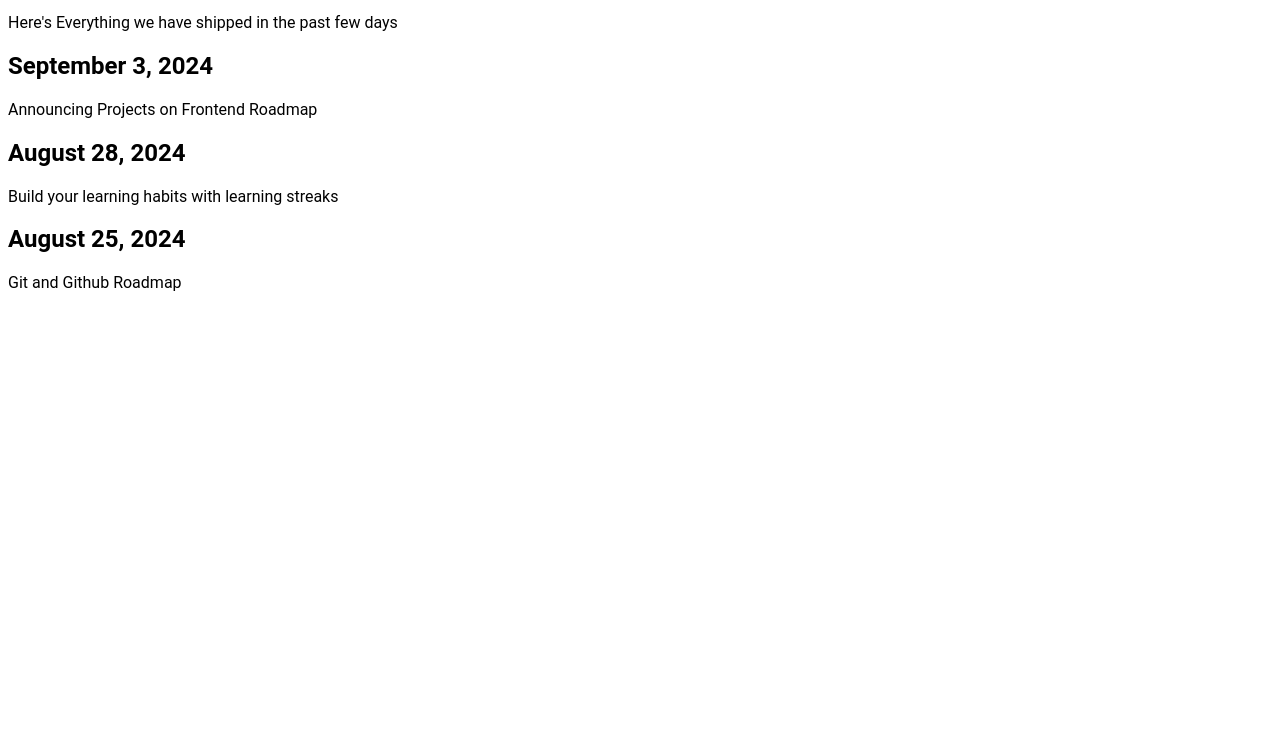
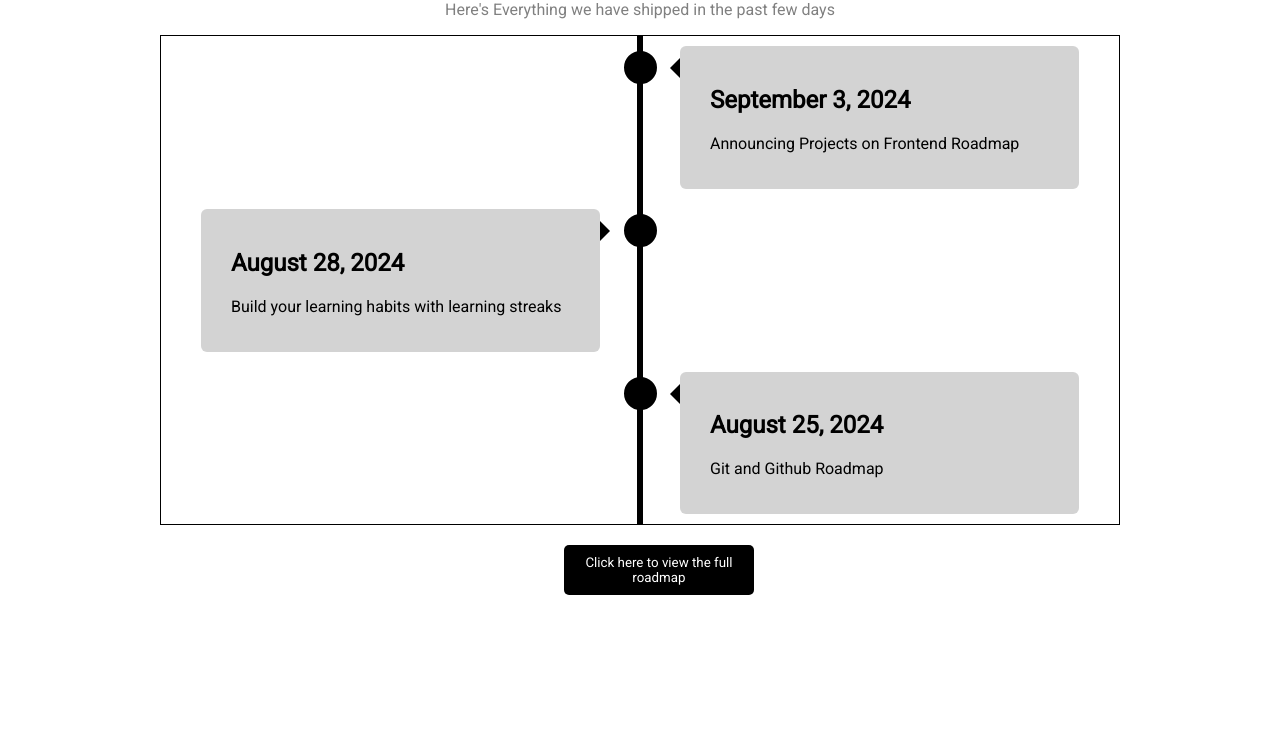
Before and after one commit to theaman786/front-end-roadmap, a plain HTML site: page project-4-changelog-component/index.html in a window 1280 px wide. Shown: the part 68-800 px from the top of the page. Drawn offline with Linux system fonts and the light colour scheme.

Commit message:
timeline created, in the future add scrollable timeline and make button work

```diff
--- a/project-4-changelog-component/index.html
+++ b/project-4-changelog-component/index.html
@@ -2,6 +2,7 @@
 <html>
     <head>
         <!-- Meta Data -->
+        <link rel="stylesheet" href="https://fonts.googleapis.com/css?family=Roboto">
         <!-- CSS link-->
         <link rel="stylesheet" href="styles.css">
         <!-- Name that appears in search engine -->
@@ -32,8 +33,11 @@
     </head>
 
     <body>
-        <h1>Changelog</h1>
-        <p>Here's Everything we have shipped in the past few days</p>
+        <section class = "hero">
+            <h1>Changelog</h1>
+            <p>Here's Everything we have shipped in the past few days</p>
+        </section>
+
 
         <div class = "timeline">
             <div class = "container right">
@@ -55,5 +59,8 @@
                 </div>
             </div>
         </div>
+
+        <button>Click here to view the full roadmap</button>
+
     </body>
 </html>
--- a/project-4-changelog-component/styles.css
+++ b/project-4-changelog-component/styles.css
@@ -1,4 +1,139 @@
 * {
     font-family: 'Roboto', sans-serif;
     box-sizing: border-box;
+
 }
+
+
+.hero {
+    text-align: center;
+    margin-top: 20px;
+}
+
+.hero p {
+    color: gray;
+}
+
+.timeline {
+    position: relative;
+    max-width: 960px;
+    margin: 0 auto;
+    border: 1px solid black;
+}
+
+.timeline::after {
+    content: '';
+    position: absolute;
+    width: 6px;
+    background-color: black;
+    top: 0;
+    bottom: 0;
+    left: 50%;
+    margin-left: -3px;
+}
+
+.container {
+    padding: 10px 40px;
+    position: relative;
+    background-color: inherit;
+    width: 50%;
+}
+
+.container::after {
+    content: '';
+    position: absolute;
+    width: 25px;
+    height: 25px;
+    right: -17px;
+    background-color: black;
+    border: 4px solid ;
+    top: 15px;
+    border-radius: 50%;
+    z-index: 1;
+}
+
+.left {
+    left: 0;
+}
+
+.right {
+    left: 50%;
+}
+
+.left::before {
+    content: " ";
+    height: 0;
+    position: absolute;
+    top: 22px;
+    width: 0;
+    z-index: 1;
+    right: 30px;
+    border: medium solid black;
+    border-width: 10px 0 10px 10px;
+    border-color: transparent transparent transparent black;
+}
+
+.right::before {
+    content: " ";
+    height: 0;
+    position: absolute;
+    top: 22px;
+    width: 0;
+    z-index: 1;
+    left: 30px;
+    border: medium solid black;
+    border-width: 10px 10px 10px 0;
+    border-color: transparent black transparent transparent;
+}
+
+.right::after {
+    left: -16px;
+}
+
+.content {
+    padding: 20px 30px;
+    background-color: lightgray;
+    position: relative;
+    border-radius: 6px;
+}
+
+button {
+    background-color: black;
+    color: white;
+    border: none;
+    padding: 10px 20px;
+    border-radius: 5px;
+    cursor: pointer;
+    position: relative;
+    max-width: 15%;
+    left: 44%;
+    top: 20px;
+
+
+}
+
+@media screen and (max-width: 600px) {
+    .timeline::after {
+        left: 31px;
+    }
+
+    .container {
+        width: 100%;
+        padding-left: 70px;
+        padding-right: 25px;
+    }
+
+    .container::before {
+        left: 60px;
+        border: medium solid black;
+        border-width: 10px 10px 10px 0;
+        border-color: transparent black transparent transparent;
+    }
+    .left::after, .right::after {
+        left: 15px;
+    }
+
+    .right {
+        left: 0;
+    }
+}
```
